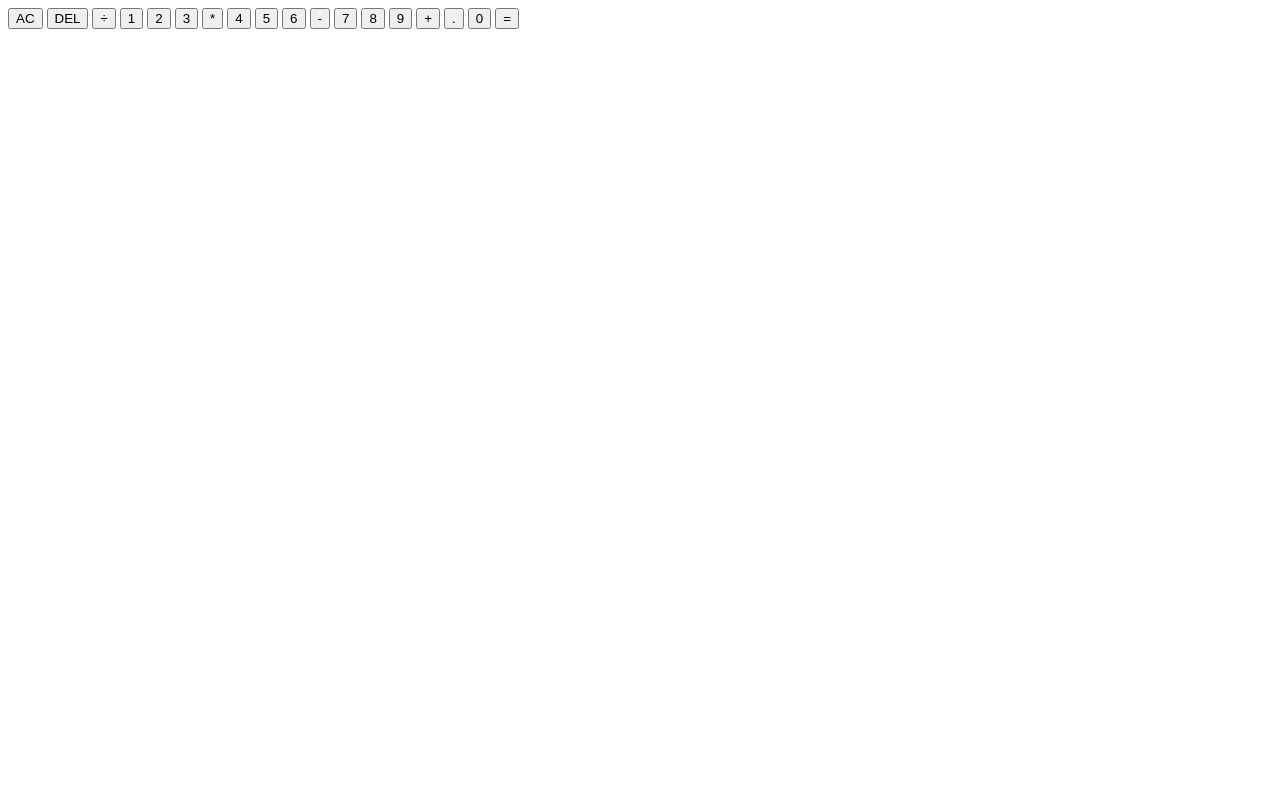
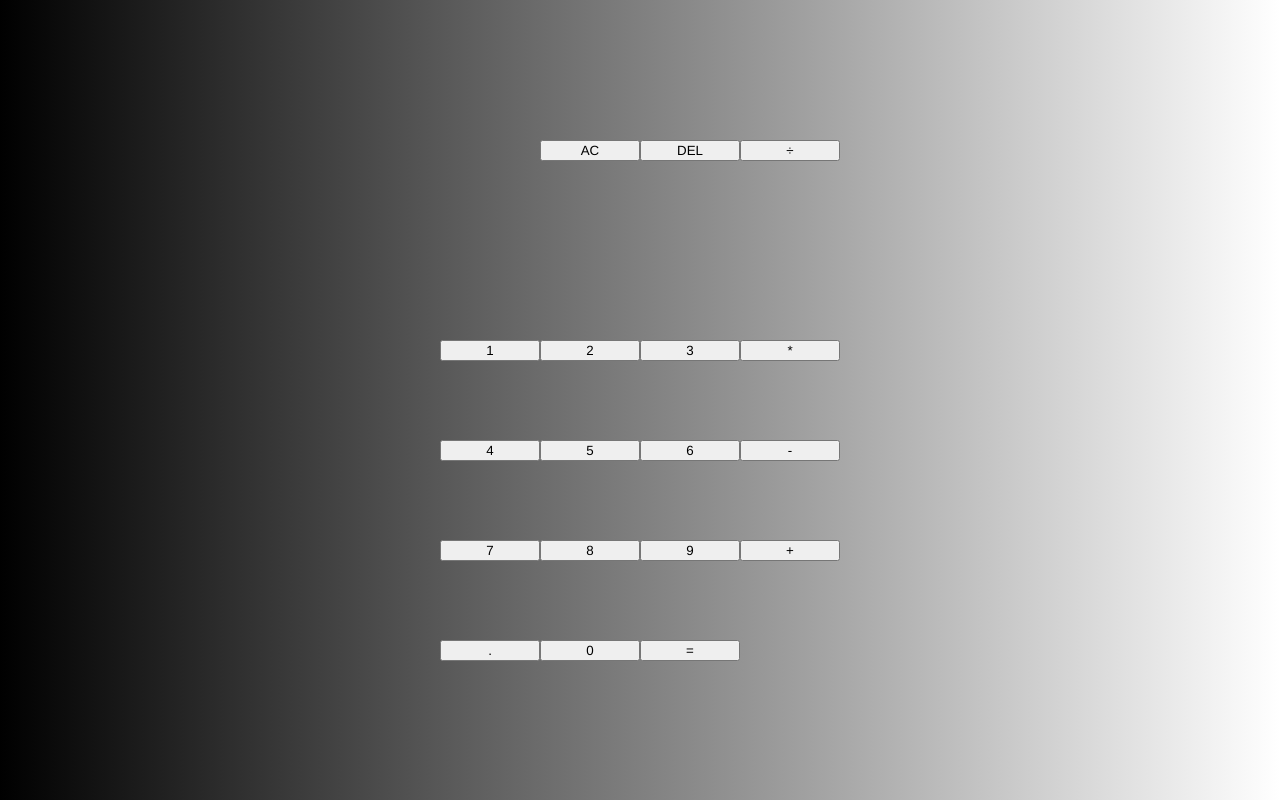
Before and after one commit to BradMJ/topCalculator, a plain HTML site: page index.html in a window 1280 px wide. Drawn offline with Linux system fonts and the light colour scheme.

Commit message:
add selectors and link styles and script in html, and add basic styles

```diff
--- a/index.html
+++ b/index.html
@@ -5,31 +5,33 @@
     <meta http-equiv="X-UA-Compatible" content="IE=edge">
     <meta name="viewport" content="width=device-width, initial-scale=1.0">
     <title>The Odin Project Calculator</title>
+    <link href="./styles.css" rel="stylesheet">
+    <script src="./script.js" defer></script>
 </head>
 <body>
     <div id="calculatorBody">
         <div id="outputWindow">
-            <div class="previousOperand"></div>
-            <div class="currentOperand"></div>
+            <div data-previous-operand class="previousOperand"></div>
+            <div data-current-operand class="currentOperand"></div>
         </div>
-        <button class="clearKey" id="allClearKey">AC</button>
-        <button class="clearKey" id="deleteKey">DEL</button>
-        <button class="operatorKey" id="divisionKey">÷</button>
-        <button class="numberKey" id="oneKey">1</button>
-        <button class="numberKey" id="twoKey">2</button>
-        <button class="numberKey" id="threeKey">3</button>
-        <button class="operatorKey" id="multiplyKey">*</button>
-        <button class="numberKey" id="fourKey">4</button>
-        <button class="numberKey" id="fiveKey">5</button>
-        <button class="numberKey" id="sixKey">6</button>
-        <button class="operatorKey" id="subtractKey">-</button>
-        <button class="numberKey" id="seventKey">7</button>
-        <button class="numberKey" id="eightKey">8</button>
-        <button class="numberKey" id="nineKey">9</button>
-        <button class="operatorKey" id="additionKey">+</button>
-        <button class="operatorKey" id="decimalKey">.</button>
-        <button class="numberKey" id="zeroKey">0</button>
-        <button class="operatorKey" id="equalsKey">=</button>
+        <button data-all-clear class="clearKey" id="allClearKey" name="spanTwo">AC</button>
+        <button data-delete class="clearKey" id="deleteKey">DEL</button>
+        <button data-operation class="operatorKey" id="divisionKey">÷</button>
+        <button data-number class="numberKey" id="oneKey">1</button>
+        <button data-number class="numberKey" id="twoKey">2</button>
+        <button data-number class="numberKey" id="threeKey">3</button>
+        <button data-operation class="operatorKey" id="multiplyKey">*</button>
+        <button data-number class="numberKey" id="fourKey">4</button>
+        <button data-number class="numberKey" id="fiveKey">5</button>
+        <button data-number class="numberKey" id="sixKey">6</button>
+        <button data-operation class="operatorKey" id="subtractKey">-</button>
+        <button data-number class="numberKey" id="seventKey">7</button>
+        <button data-number class="numberKey" id="eightKey">8</button>
+        <button data-number class="numberKey" id="nineKey">9</button>
+        <button data-operation class="operatorKey" id="additionKey">+</button>
+        <button data-number class="numberKey" id="decimalKey">.</button>
+        <button data-number class="numberKey" id="zeroKey">0</button>
+        <button data-equals class="operatorKey" id="equalsKey" name="spanTwo">=</button>
 
     </div>
 </body>
--- a/styles.css
+++ b/styles.css
@@ -0,0 +1,20 @@
+*, *::before, *::after {
+    box-sizing: border-box;
+    font-family: 'Franklin Gothic Medium', 'Arial Narrow', Arial, sans-serif;
+    font-weight: normal;
+}
+
+body {
+    margin: 0;
+    padding: 0;
+    background: linear-gradient(to right, black, white);;
+}
+
+#calculatorBody {
+    display: grid;
+    justify-content: center;
+    align-items: center;
+    min-height: 100vh;
+    grid-template-columns: repeat(4, 100px);
+    grid-template-rows: minmax(120px, auto) repeat(5, 100px);
+}
```
